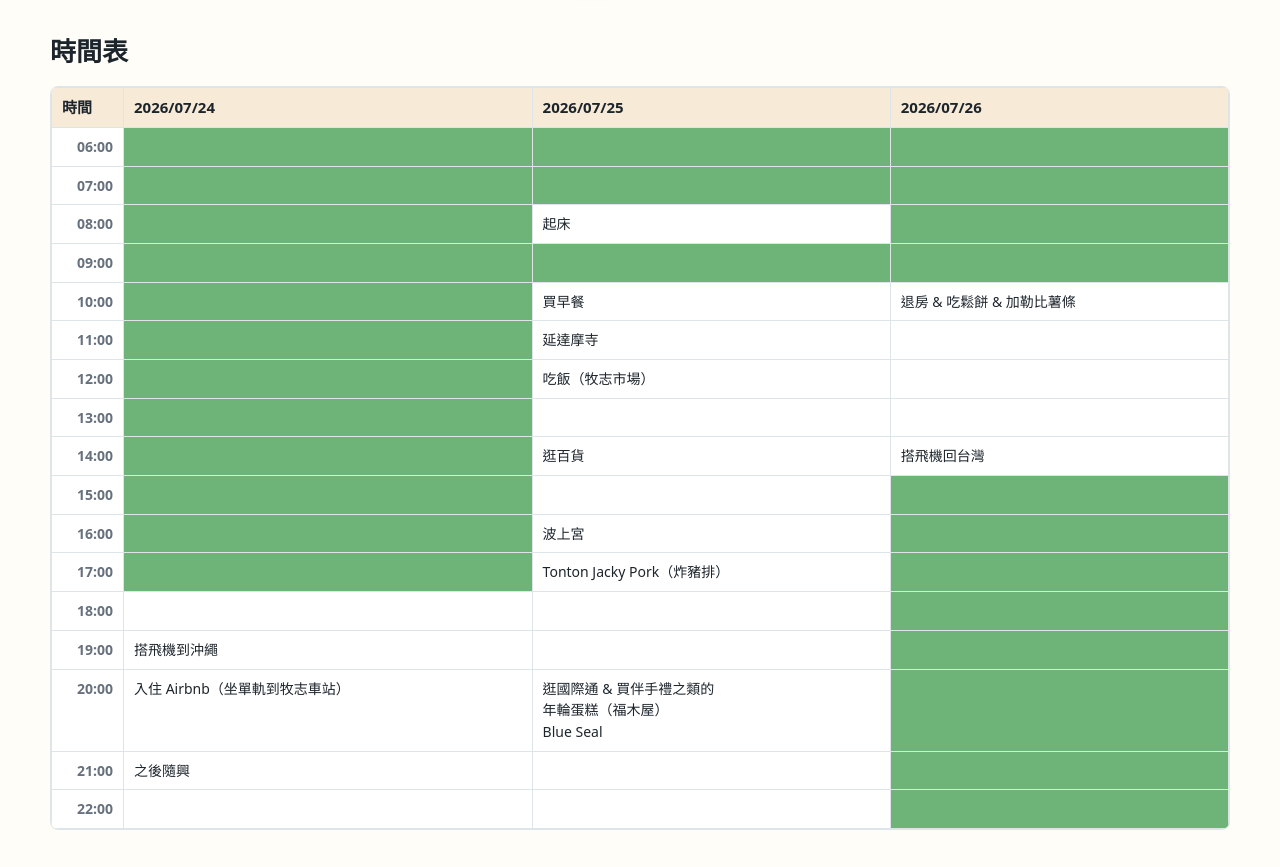
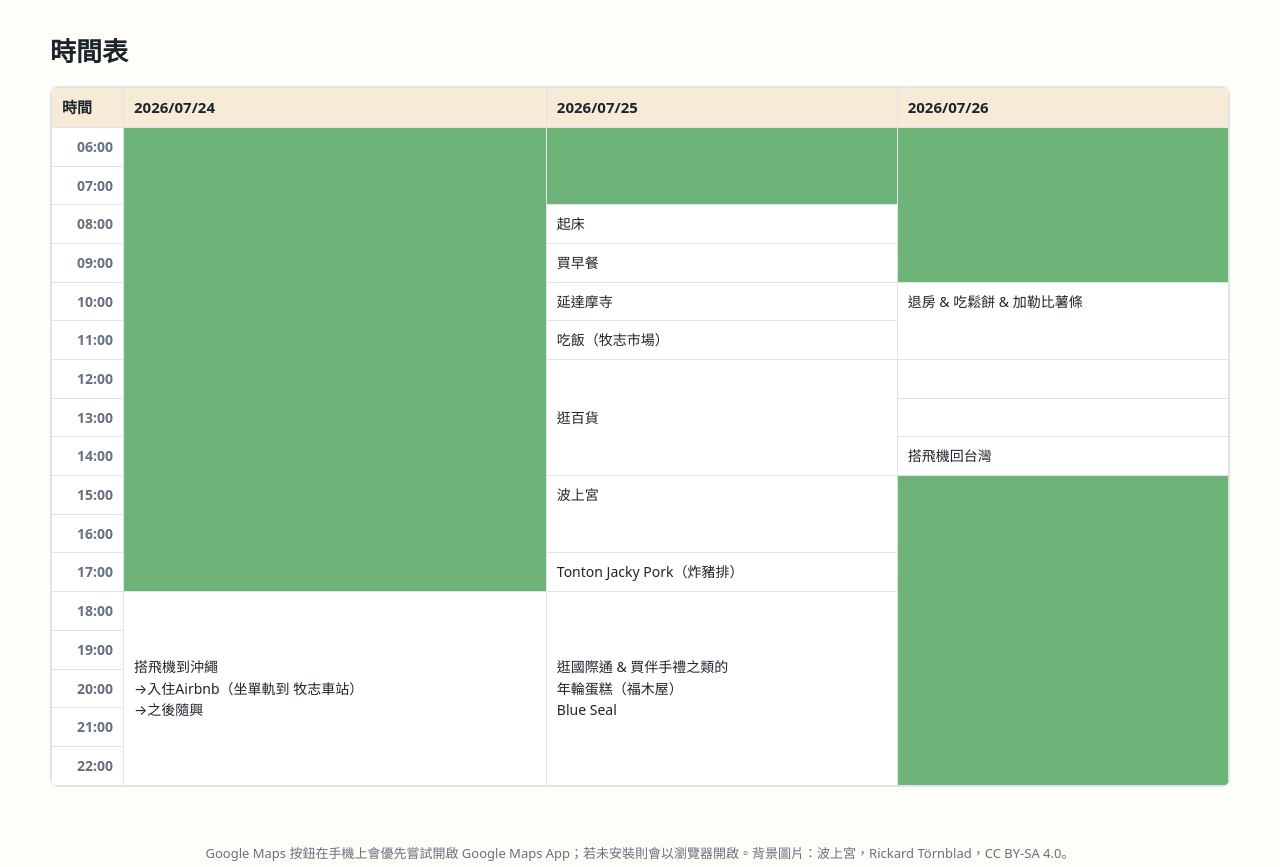
Before and after one commit to YenYuY/YYYOKAtrip, a plain HTML site: page index.html in a window 1280 px wide. Shown: the part 1930-2797 px from the top of the page. Drawn offline with Linux system fonts and the light colour scheme.

Commit message:
fix timeline

```diff
--- a/index.html
+++ b/index.html
@@ -324,6 +324,10 @@
       color: #0f3c1a;
     }
 
+    .merged-middle {
+      vertical-align: middle;
+    }
+
     footer {
       width: min(1180px, calc(100% - 32px));
       margin: 0 auto 32px;
@@ -448,13 +452,13 @@
             </div>
           </li>
           <li>
-            <span class="time">10:00</span>
+            <span class="time">09:00</span>
             <div>
               <p class="event-title">買早餐</p>
             </div>
           </li>
           <li>
-            <span class="time">11:00</span>
+            <span class="time">10:00</span>
             <div>
               <p class="event-title">延達摩寺</p>
               <div class="event-actions">
@@ -463,7 +467,7 @@
             </div>
           </li>
           <li>
-            <span class="time">12:00</span>
+            <span class="time">11:00</span>
             <div>
               <p class="event-title">吃飯（牧志市場）</p>
               <div class="event-actions">
@@ -472,7 +476,7 @@
             </div>
           </li>
           <li>
-            <span class="time">14:00</span>
+            <span class="time">13:00</span>
             <div>
               <p class="event-title">逛百貨</p>
               <div class="event-actions">
@@ -481,7 +485,7 @@
             </div>
           </li>
           <li>
-            <span class="time">16:00</span>
+            <span class="time">15:00</span>
             <div>
               <p class="event-title">波上宮</p>
               <div class="event-actions">
@@ -604,23 +608,32 @@
           </tr>
         </thead>
         <tbody>
-          <tr><td>06:00</td><td class="blocked"></td><td class="blocked"></td><td class="blocked"></td></tr>
-          <tr><td>07:00</td><td class="blocked"></td><td class="blocked"></td><td class="blocked"></td></tr>
-          <tr><td>08:00</td><td class="blocked"></td><td>起床</td><td class="blocked"></td></tr>
-          <tr><td>09:00</td><td class="blocked"></td><td class="blocked"></td><td class="blocked"></td></tr>
-          <tr><td>10:00</td><td class="blocked"></td><td>買早餐</td><td>退房 & 吃鬆餅 & 加勒比薯條</td></tr>
-          <tr><td>11:00</td><td class="blocked"></td><td>延達摩寺</td><td></td></tr>
-          <tr><td>12:00</td><td class="blocked"></td><td>吃飯（牧志市場）</td><td></td></tr>
-          <tr><td>13:00</td><td class="blocked"></td><td></td><td></td></tr>
-          <tr><td>14:00</td><td class="blocked"></td><td>逛百貨</td><td>搭飛機回台灣</td></tr>
-          <tr><td>15:00</td><td class="blocked"></td><td></td><td class="blocked"></td></tr>
-          <tr><td>16:00</td><td class="blocked"></td><td>波上宮</td><td class="blocked"></td></tr>
-          <tr><td>17:00</td><td class="blocked"></td><td>Tonton Jacky Pork（炸豬排）</td><td class="blocked"></td></tr>
-          <tr><td>18:00</td><td></td><td></td><td class="blocked"></td></tr>
-          <tr><td>19:00</td><td>搭飛機到沖繩</td><td></td><td class="blocked"></td></tr>
-          <tr><td>20:00</td><td>入住 Airbnb（坐單軌到牧志車站）</td><td>逛國際通 & 買伴手禮之類的<br>年輪蛋糕（福木屋）<br>Blue Seal</td><td class="blocked"></td></tr>
-          <tr><td>21:00</td><td>之後隨興</td><td></td><td class="blocked"></td></tr>
-          <tr><td>22:00</td><td></td><td></td><td class="blocked"></td></tr>
+          <tr>
+            <td>06:00</td>
+            <td class="blocked" rowspan="12"></td>
+            <td class="blocked" rowspan="2"></td>
+            <td class="blocked" rowspan="4"></td>
+          </tr>
+          <tr><td>07:00</td></tr>
+          <tr><td>08:00</td><td>起床</td></tr>
+          <tr><td>09:00</td><td>買早餐</td></tr>
+          <tr><td>10:00</td><td>延達摩寺</td><td rowspan="2">退房 & 吃鬆餅 & 加勒比薯條</td></tr>
+          <tr><td>11:00</td><td>吃飯（牧志市場）</td></tr>
+          <tr><td>12:00</td><td class="merged-middle" rowspan="3">逛百貨</td><td></td></tr>
+          <tr><td>13:00</td><td></td></tr>
+          <tr><td>14:00</td><td>搭飛機回台灣</td></tr>
+          <tr><td>15:00</td><td rowspan="2">波上宮</td><td class="blocked" rowspan="8"></td></tr>
+          <tr><td>16:00</td></tr>
+          <tr><td>17:00</td><td>Tonton Jacky Pork（炸豬排）</td></tr>
+          <tr>
+            <td>18:00</td>
+            <td class="merged-middle" rowspan="5">搭飛機到沖繩<br>→入住Airbnb（坐單軌到 牧志車站）<br>→之後隨興</td>
+            <td class="merged-middle" rowspan="5">逛國際通 & 買伴手禮之類的<br>年輪蛋糕（福木屋）<br>Blue Seal</td>
+          </tr>
+          <tr><td>19:00</td></tr>
+          <tr><td>20:00</td></tr>
+          <tr><td>21:00</td></tr>
+          <tr><td>22:00</td></tr>
         </tbody>
       </table>
     </section>
```
